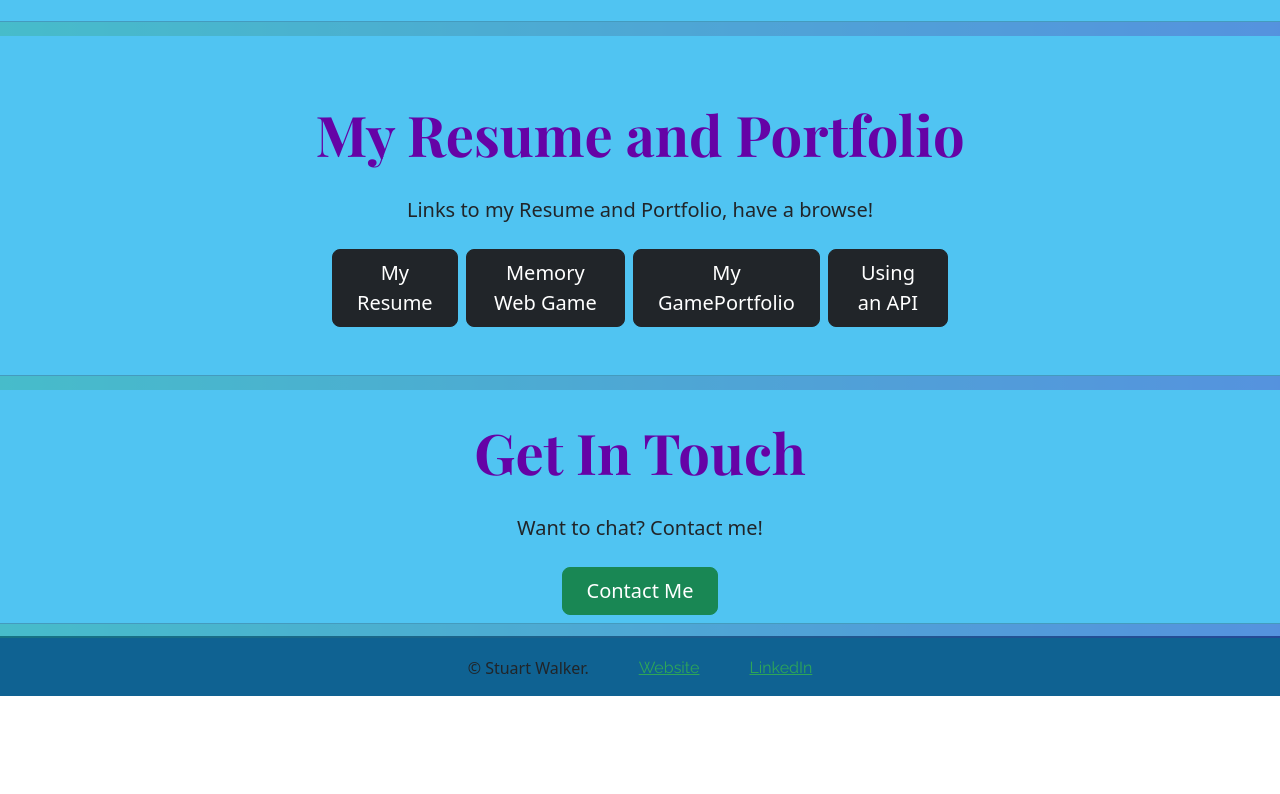
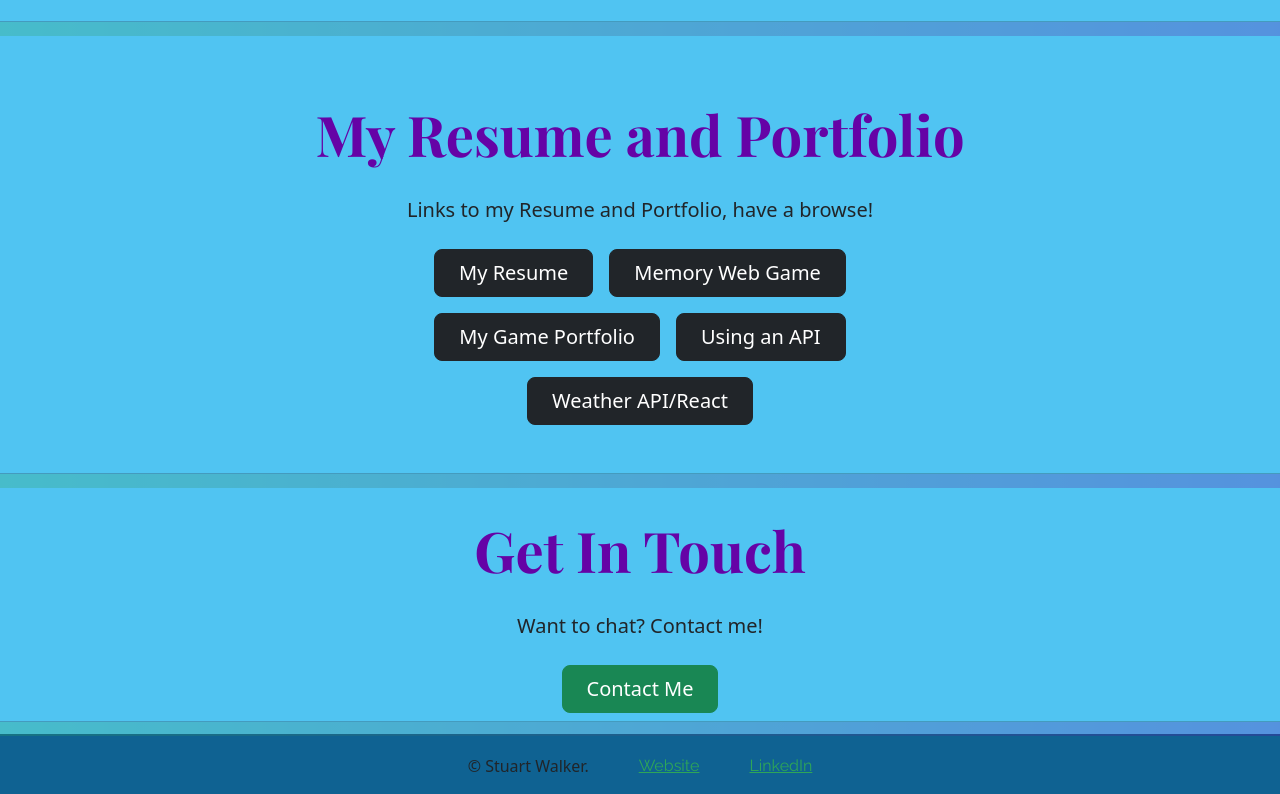
Before and after one commit to Stewding1990/Capstone2, a plain HTML site: page index.html in a window 1280 px wide. Shown: the part 1894-2688 px from the top of the page. Before the commit the page ends 2590 px from the top, so only its background shows below. Drawn offline with nearby package versions, Linux system fonts and the light colour scheme; a web font is replaced by a local one.

Commit message:
Update index.html

```diff
--- a/index.html
+++ b/index.html
@@ -88,16 +88,15 @@
                 <p class="lead mb-4">
                     Links to my Resume and Portfolio, have a browse!
                 </p>
-                <div class="d-grid gap-2 d-sm-flex justify-content-sm-center">
-                    <a href="./resume/index.html" target="_blank" class="btn btn-dark btn-lg px-4 gap-3">My Resume</a>
-                    <a href="https://stewding1990.github.io/MemoryWebGame/" target="_blank"
-                    class="btn btn-dark btn-lg px-4 gap-3">Memory Web Game</a>
-                    <a href="https://n10956069.wixsite.com/stuart-walker" target="_blank"
-                        class="btn btn-dark btn-lg px-4 gap-3">My GamePortfolio</a>
-                    <a href="https://pokemonapi-fen0.onrender.com" target="_blank"
-                        class="btn btn-dark btn-lg px-4 gap-3">Using an API</a>
+                <div class="d-flex flex-wrap justify-content-center gap-3">
+                    <a href="./resume/index.html" target="_blank" class="btn btn-dark btn-lg px-4">My Resume</a>
+                    <a href="https://stewding1990.github.io/MemoryWebGame/" target="_blank" class="btn btn-dark btn-lg px-4">Memory Web Game</a>
+                    <a href="https://n10956069.wixsite.com/stuart-walker" target="_blank" class="btn btn-dark btn-lg px-4">My Game Portfolio</a>
+                    <a href="https://pokemonapi-fen0.onrender.com" target="_blank" class="btn btn-dark btn-lg px-4">Using an API</a>
+                    <a href="https://weather-app-wtpn.onrender.com" target="_blank" class="btn btn-dark btn-lg px-4">Weather API/React</a>
                 </div>
             </div>
+
         </div>
         <hr class="my-4 styled-hr">
         <div class="px-4 text-center contactme">
```
